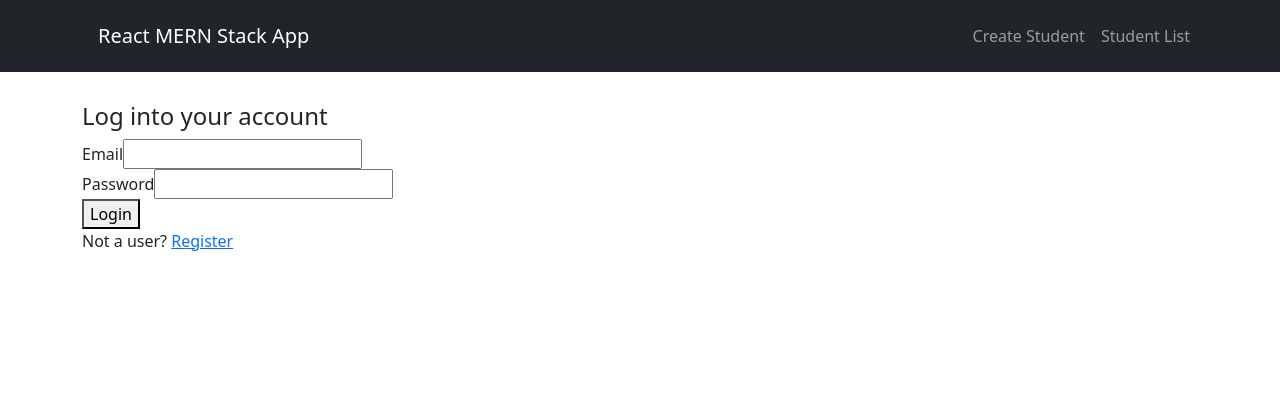
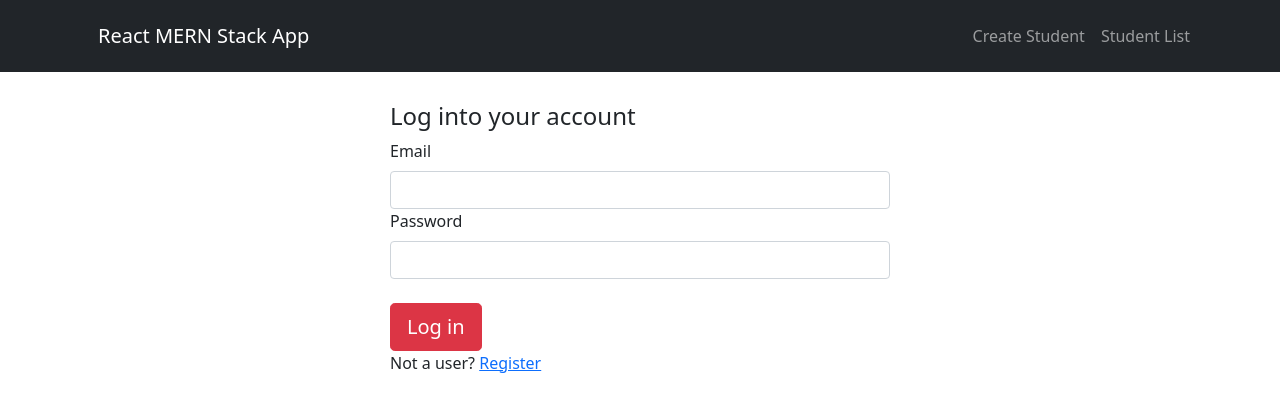
Before and after one commit to ajflood/OLL-SMC-Dashboard, a React (Create React App) app: page /login in a window 1280 px wide. Shown: the top 412 px of the page. Built offline with nearby package versions, Linux system fonts and the light colour scheme.

Commit message:
Made login work

```diff
--- a/src/components/Login.js
+++ b/src/components/Login.js
@@ -1,64 +1,127 @@
-import React, { useState } from "react"
+import React, { useState, Component } from "react"
 import { Link } from "react-router-dom"
 import axios from "axios"
 
-const Login = props => {
-  const [data, setData] = useState({
-    email: "",
-    password: "",
-  })
+import Form from 'react-bootstrap/Form'
+import Button from 'react-bootstrap/Button';
 
-  const { email, password } = data
+const bcrypt = require("bcryptjs")
 
-  const handleChange = e =>
-    setData({ ...data, [e.target.name]: e.target.value })
+// const Login = props => {
+//   const [data, setData] = useState({
+//     email: "",
+//     password: "",
+//   })
 
-  const handleSubmit = async e => {
+//   const { email, password } = data
+
+//   const handleChange = e =>
+//     setData({ ...data, [e.target.name]: e.target.value })
+
+//   const handleSubmit = async e => {
+//     e.preventDefault()
+
+//     try {
+//       const res = await axios.post(
+//         "/auth/login",
+//         { email, password },
+//         { headers: { "Content-Type": "application/json" } }
+//       )
+//       localStorage.setItem("token", res.data.token)
+//       props.history.push("/")
+//     } catch (err) {
+//       console.log(err)
+//     }
+//   }
+//   return (
+//       <div className="form-wrapper">
+//         {/* <h4>Log into your account</h4> */}
+//         <Form onSubmit={this.onSubmit}>
+
+//           <Form.Group controlId="Email">
+//           <Form.Label>Email</Form.Label>
+//           <Form.Control type="email" value={this.state.email} onChange={this.onChangeEmail} />
+//           </Form.Group>
+
+//           <Form.Group controlId="Password">
+//           <Form.Label>Password</Form.Label>
+//           <Form.Control type="text" value={this.state.password} onChange={this.onChangePassword} />
+//           </Form.Group>
+
+//           <Button variant="danger" size="lg" block="block" type="submit" className="mt-4">
+//           Log in
+//           </Button>
+//         </Form>
+//         <p>
+//           Not a user? <Link to="/register">Register</Link>
+//         </p>
+//       </div>
+//   )
+// }
+
+// export default Login
+
+export default class Register extends Component {
+
+	constructor(props) {
+	  super(props)
+
+	  // Setting up functions
+	  this.onChangeEmail = this.onChangeEmail.bind(this);
+	  this.onChangePassword = this.onChangePassword.bind(this);
+	  this.onSubmit = this.onSubmit.bind(this);
+
+	  // Setting up state
+	  this.state = {
+		email: '',
+		password: ''
+	  }
+	}
+
+	onChangeEmail(e) {
+	  this.setState({ email: e.target.value })
+	}
+
+	onChangePassword(e) {
+	  this.setState({ password: e.target.value })
+	}
+
+	async onSubmit(e) {
 		e.preventDefault()
+		try {
+		  var res = await axios.post('http://localhost:4000/users/login', this.state)
 
-    try {
-      const res = await axios.post(
-        "/auth/login",
-        { email, password },
-        { headers: { "Content-Type": "application/json" } }
-      )
       localStorage.setItem("token", res.data.token)
-      props.history.push("/")
+      this.setState({ email: '', password: '' })
+      this.props.history.push("/")
 		} catch (err) {
 			console.log(err)
 		}
 	}
+
+	render() {
 	  return (
-    <div>
+	  <div className="form-wrapper">
     <h4>Log into your account</h4>
-      <form onSubmit={handleSubmit}>
-        <div>
-          <label htmlFor="email">Email</label>
-          <input
-            type="email"
-            name="email"
-            value={email}
-            onChange={handleChange}
-          />
-        </div>
-        <div>
-          <label htmlFor="password">Password</label>
-          <input
-            type="password"
-            name="password"
-            value={password}
-            onChange={handleChange}
-          />
-        </div>
-        <div>
-          <button>Login</button>
-        </div>
+		<Form onSubmit={this.onSubmit}>
+		  <Form.Group controlId="Email">
+			<Form.Label>Email</Form.Label>
+			<Form.Control type="email" value={this.state.email} onChange={this.onChangeEmail} />
+		  </Form.Group>
+
+		  <Form.Group controlId="Password">
+			<Form.Label>Password</Form.Label>
+			<Form.Control type="text" value={this.state.password} onChange={this.onChangePassword} />
+		  </Form.Group>
+
+		  <Button variant="danger" size="lg" block="block" type="submit" className="mt-4">
+			Log in
+		  </Button>
+		  </Form>
 		<p>
       Not a user? <Link to="/register">Register</Link>
 		</p>
-      </form>
 	  </div>
-  )
+	  );
 	}
-
-export default Login
+  }
--- a/src/components/Register.js
+++ b/src/components/Register.js
@@ -99,25 +99,21 @@ export default class Register extends Component {
 	}
 
 	async onSubmit(e) {
-	  e.preventDefault()
+		e.preventDefault()
+		try {
+			axios.post('http://localhost:4000/users/register', this.state)
+				.then(res => console.log(res.data));
 
-	  const hashedPassword = await bcrypt.hash(this.state.password, 10);
-	  console.log(hashedPassword)
-
-	  const userObject = {
-		name: this.state.name,
-		email: this.state.email,
-		password: hashedPassword
-	  };
-	  axios.post('http://localhost:4000/users/register', userObject)
-		.then(res => console.log(res.data));
-
-	  this.setState({ name: '', email: '', password: '' })
+			this.setState({ name: '', email: '', password: '' })
+		} catch (err) {
+			console.log(err)
+		}
 	}
 
 	render() {
 	  return (
 	  <div className="form-wrapper">
+		<h4>Register</h4>
 		<Form onSubmit={this.onSubmit}>
 		  <Form.Group controlId="Name">
 			<Form.Label>Name</Form.Label>
@@ -129,7 +125,7 @@ export default class Register extends Component {
 			<Form.Control type="email" value={this.state.email} onChange={this.onChangeEmail} />
 		  </Form.Group>
 
-		  <Form.Group controlId="Name">
+		  <Form.Group controlId="Password">
 			<Form.Label>Password</Form.Label>
 			<Form.Control type="text" value={this.state.password} onChange={this.onChangePassword} />
 		  </Form.Group>
```
Also changed, not shown: 1 other file (tests, documents, lock files or other folders). Lines whose indentation alone changed are shown as unchanged.
